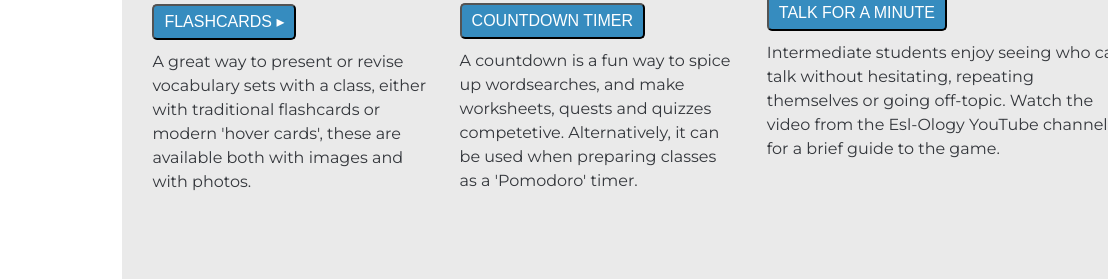
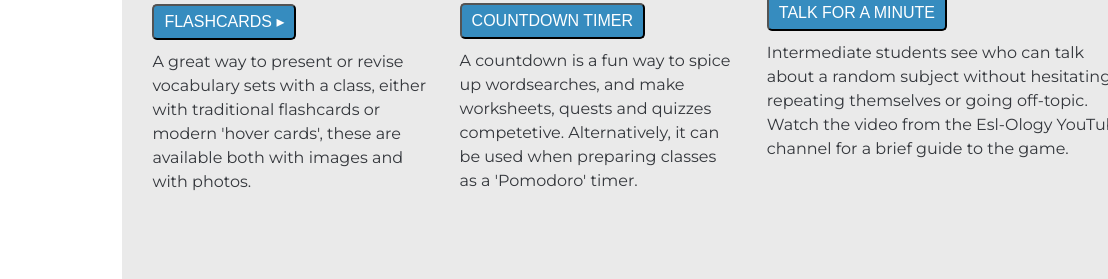
Before and after one commit to Dugsteer/Homepage_ESL-ology, a website: page index.html in a window 1280 px wide. Shown: the part 2047-2326 px from the top of the page, 172-1280 px from the left. Drawn offline with Linux system fonts and the light colour scheme.

Commit message:
Updated Talk Game description

```diff
--- a/index.html
+++ b/index.html
@@ -351,7 +351,7 @@
     </div>
     <div class="text">
       <p class="content-1__text">
-        Intermediate students enjoy seeing who can talk without hesitating, repeating themselves or going off-topic. Watch the video from the Esl-Ology YouTube channel for a brief guide to the game.
+        Intermediate students see who can talk about a random subject without hesitating, repeating themselves or going off-topic. Watch the video from the Esl-Ology YouTube channel for a brief guide to the game.
       </p>
     </div></div>
 
```
